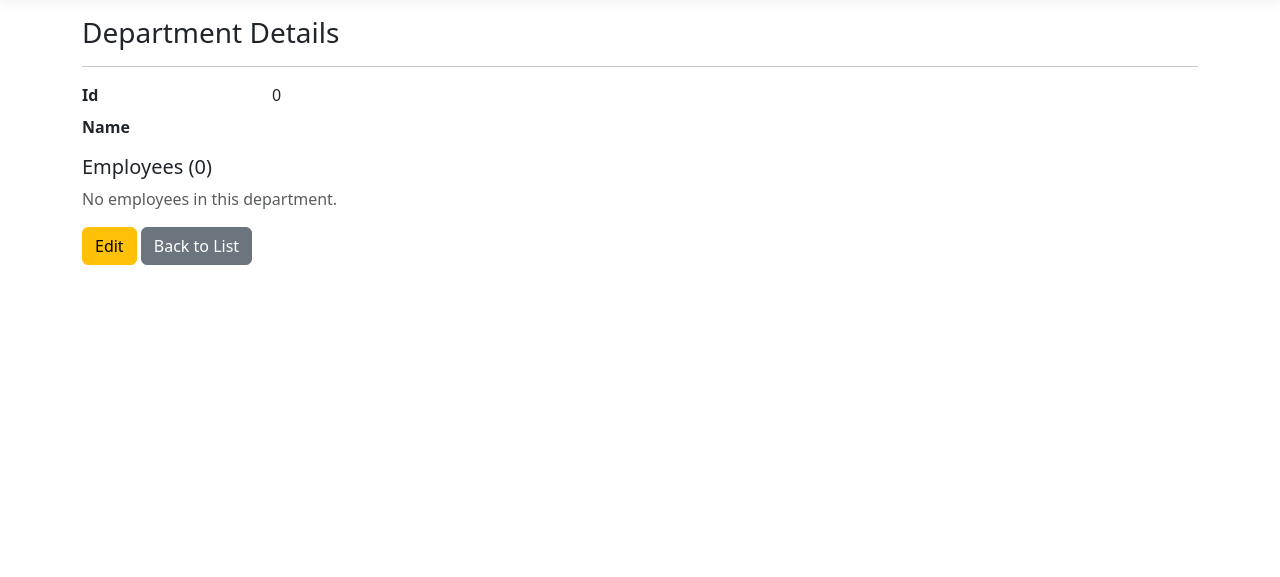
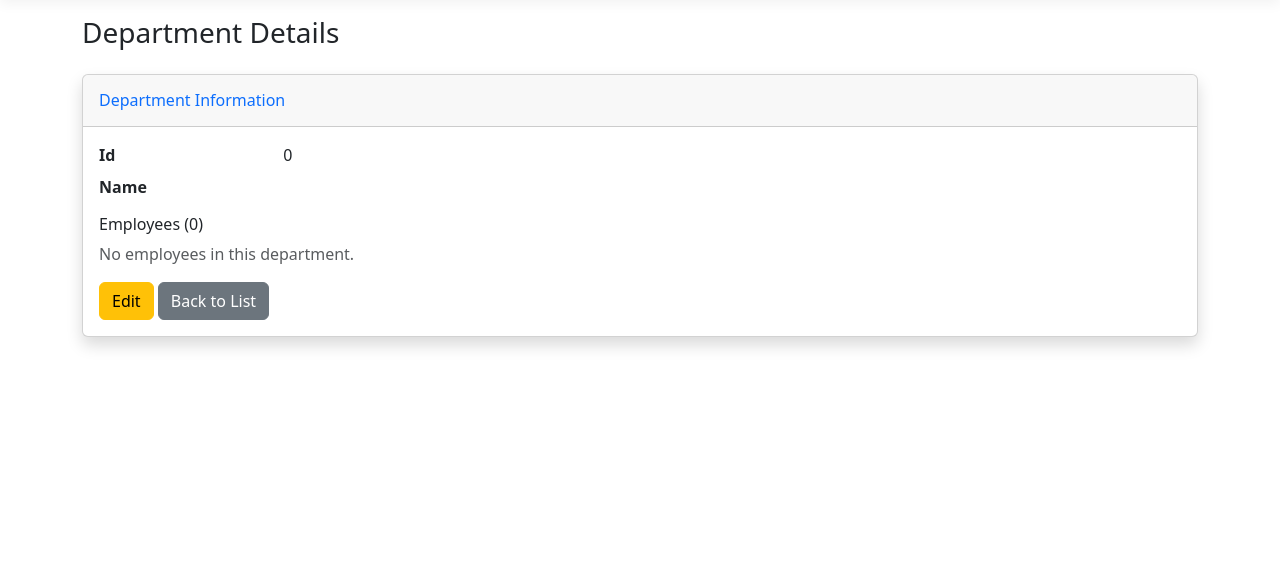
Before and after one commit to mohamedossama143/EmployeeManagementSystem, an ASP.NET Core app: template Views/Department/Details.cshtml in a window 1280 px wide. Shown: the part 57-634 px from the top of the page. Run offline with ASP.NET Core 8, Linux system fonts and the light colour scheme; the template is opened without the code that fills it, so the values that code supplies are empty; style sheets or scripts are compiled from the project's sources.

Commit message:
Update Details.cshtml
Apply SB Admin 2 template across all pages

```diff
--- a/Views/Department/Details.cshtml
+++ b/Views/Department/Details.cshtml
@@ -4,9 +4,15 @@
     ViewData["Title"] = "Department Details";
 }
 
-<h1 class="h3">Department Details</h1>
-<hr />
+<div class="d-sm-flex align-items-center justify-content-between mb-4">
+    <h1 class="h3 mb-0 text-gray-800">Department Details</h1>
+</div>
 
+<div class="card shadow mb-4">
+    <div class="card-header py-3">
+        <h6 class="m-0 font-weight-bold text-primary">Department Information</h6>
+    </div>
+    <div class="card-body">
         <dl class="row">
             <dt class="col-sm-2">@Html.DisplayNameFor(m => m.Id)</dt>
             <dd class="col-sm-10">@Model.Id</dd>
@@ -15,11 +21,12 @@
             <dd class="col-sm-10">@Model.Name</dd>
         </dl>
 
-<h5>Employees (@(Model.Employees?.Count ?? 0))</h5>
+        <h6 class="font-weight-bold">Employees (@(Model.Employees?.Count ?? 0))</h6>
         @if (Model.Employees != null && Model.Employees.Any())
         {
-    <table class="table table-sm table-striped">
-        <thead>
+            <div class="table-responsive">
+                <table class="table table-bordered table-hover align-middle" width="100%" cellspacing="0">
+                    <thead class="table-light">
                         <tr><th>Full Name</th><th>Email</th></tr>
                     </thead>
                     <tbody>
@@ -32,11 +39,18 @@
                         }
                     </tbody>
                 </table>
+            </div>
         }
         else
         {
             <p class="text-muted">No employees in this department.</p>
         }
 
-<a asp-action="Edit" asp-route-id="@Model.Id" class="btn btn-warning">Edit</a>
-<a asp-action="Index" class="btn btn-secondary">Back to List</a>
+        <a asp-action="Edit" asp-route-id="@Model.Id" class="btn btn-warning">
+            <i class="fas fa-edit"></i> Edit
+        </a>
+        <a asp-action="Index" class="btn btn-secondary">
+            <i class="fas fa-arrow-left"></i> Back to List
+        </a>
+    </div>
+</div>
```
Lines whose indentation alone changed are shown as unchanged.
